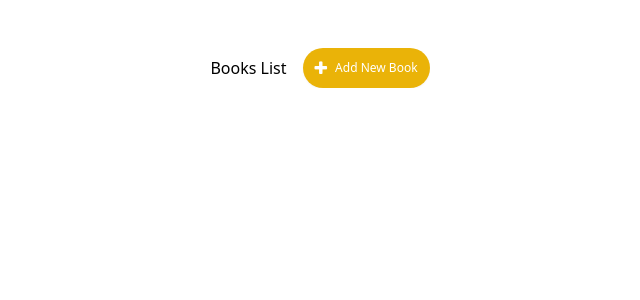
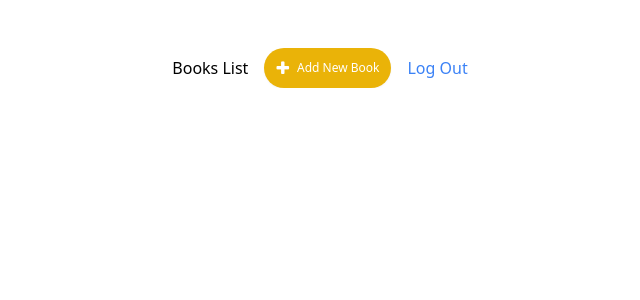
Before and after one commit to RoshanRajcmd/myreads-web-app, a React (Create React App) app: page /MyReads/Home in a window 1280 px wide. Shown: the top 300 px of the page, without its empty margins (320-960 px from the left). Built offline with nearby package versions, Linux system fonts and the light colour scheme.

Commit message:
Log out placement in Header

```diff
--- a/package.json
+++ b/package.json
@@ -3,6 +3,11 @@
   "version": "0.1.0",
   "private": true,
   "dependencies": {
+    "@fortawesome/fontawesome-svg-core": "^6.7.1",
+    "@fortawesome/free-brands-svg-icons": "^6.7.1",
+    "@fortawesome/free-regular-svg-icons": "^6.7.1",
+    "@fortawesome/free-solid-svg-icons": "^6.7.1",
+    "@fortawesome/react-fontawesome": "^0.2.2",
     "@testing-library/jest-dom": "^5.17.0",
     "@testing-library/react": "^13.4.0",
     "@testing-library/user-event": "^13.5.0",
--- a/src/components/Hearder.js
+++ b/src/components/Hearder.js
@@ -1,12 +1,32 @@
 import React from 'react'
+import { useNavigate } from 'react-router-dom';
+import { toastSuccess } from '../api/ToastService';
+import { FontAwesomeIcon } from '@fortawesome/react-fontawesome'
+
 
 export function Header({ toggleModal, noOfBooks }) {
+    const navigate = useNavigate();
+
+    const redirectToLogin = () => {
+        toastSuccess("Logged Out");
+        navigate("/MyReads/Login");
+    }
+
     return (
         <header class="flex flex-row justify-between items-center mt-12">
             <div class="flex flex-row items-center w-auto ms-auto me-auto overflow-hidden gap-4 ">
+                <FontAwesomeIcon icon="fa-solid fa-book" />
                 <h3>Books List {noOfBooks}</h3>
+
                 <button onClick={() => toggleModal(true)} class="flex items-center text-white bg-yellow-500 text-xs font-medium p-3 whitespace-normal rounded-3xl shadow-sm transition-shadow">
                     <i class="fa fa-plus fa-lg mr-2" alt="Add New Book"></i>Add New Book
+                </button>
+
+                <button
+                    onClick={redirectToLogin}
+                    class="text-blue-500 hover:underline">
+                    Log Out
+                    <i class="fa-solid fa-arrow-right-from-bracket" alt="Log Out"></i>
                 </button>
             </div>
         </header>
```
Also changed, not shown: 1 other file (tests, documents, lock files or other folders).
